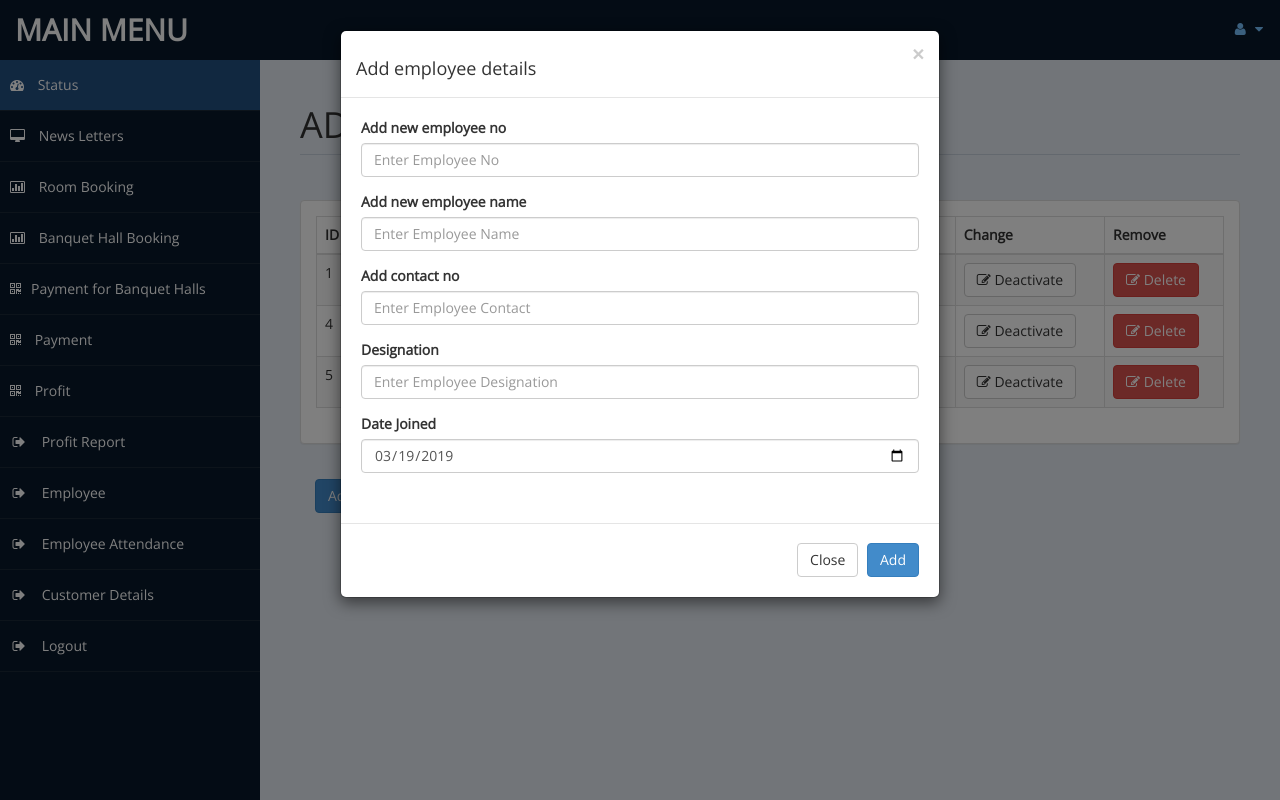
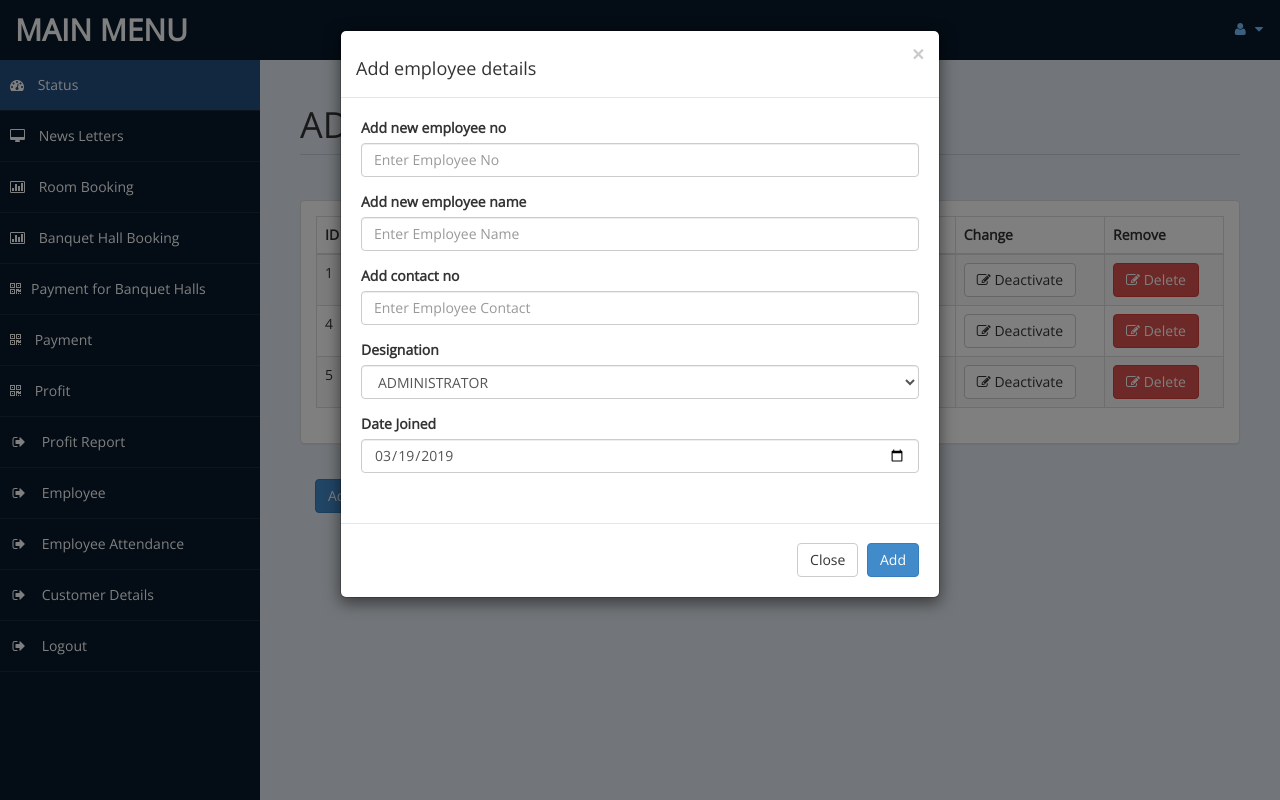
Before and after one commit to madhusanka2016/HotelRes, a PHP site: page /hotel/admin/employee.php in a window 1280 px wide, after a click on "Add New Employee". Run offline with PHP 8.4, Linux system fonts and the light colour scheme; a user stored in the database is signed in; data comes from the database, SQL or seed files in the repository.

```diff
--- a/admin/employee.php
+++ b/admin/employee.php
@@ -225,8 +225,11 @@ ob_start();
 
                                                     <div class="form-group">
                                                         <label>Designation</label>
-                                                        <input name="newdes"  class="form-control" placeholder="Enter Employee Designation">
-                                                    </div>
+                                                        <select name="newdes" class="form-control" required>
+                                                                <option value="admin">ADMINISTRATOR</option>
+                                                                <option value="manager">MANAGER</option>
+                                                                <option value="reception">RECEPTION</option>
+                                                        </select>                                                    </div>
 
                                                     <div class="form-group">
                                                         <label>Date Joined</label>
@@ -290,7 +293,7 @@ ob_start();
                                                     </div>
 
                                                     <div class="form-group">
-                                                        <label>Add contact no</label>
+                                                        <label>Add contact sssno</label>
                                                         <input name="newcon" type="tel" class="form-control" placeholder="Enter Employee Contact">
                                                     </div>
 
@@ -298,7 +301,11 @@ ob_start();
 
                                                     <div class="form-group">
                                                         <label>Designation</label>
-                                                        <input name="newdes"  class="form-control" placeholder="Enter Employee Designation">
+                                                        <select name="newdes" class="form-control" required>
+                                                                <option value="admin">ADMINISTRATOR</option>
+                                                                <option value="manager">MANAGER</option>
+                                                                <option value="reception">RECEPTION</option>
+                                                        </select>
                                                     </div>
 
                                                     <div class="form-group">
```
